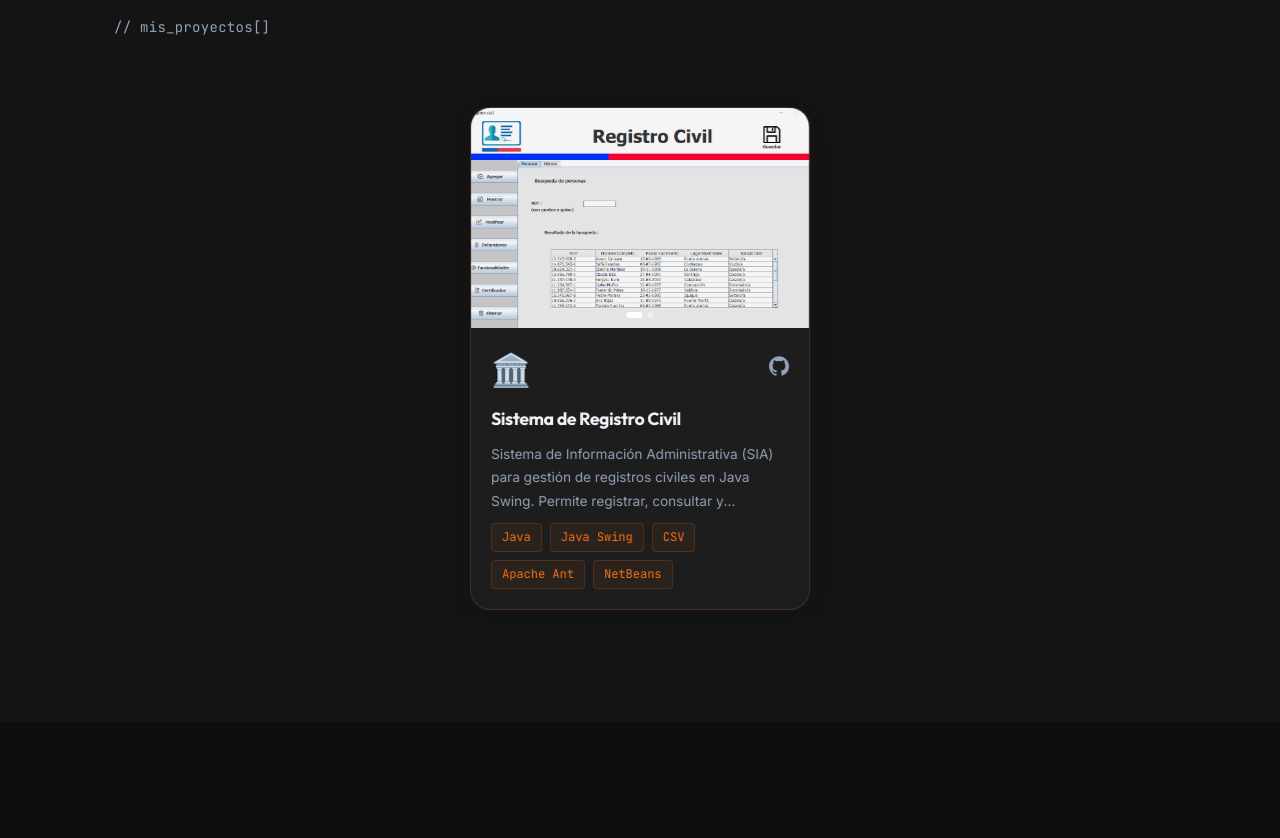
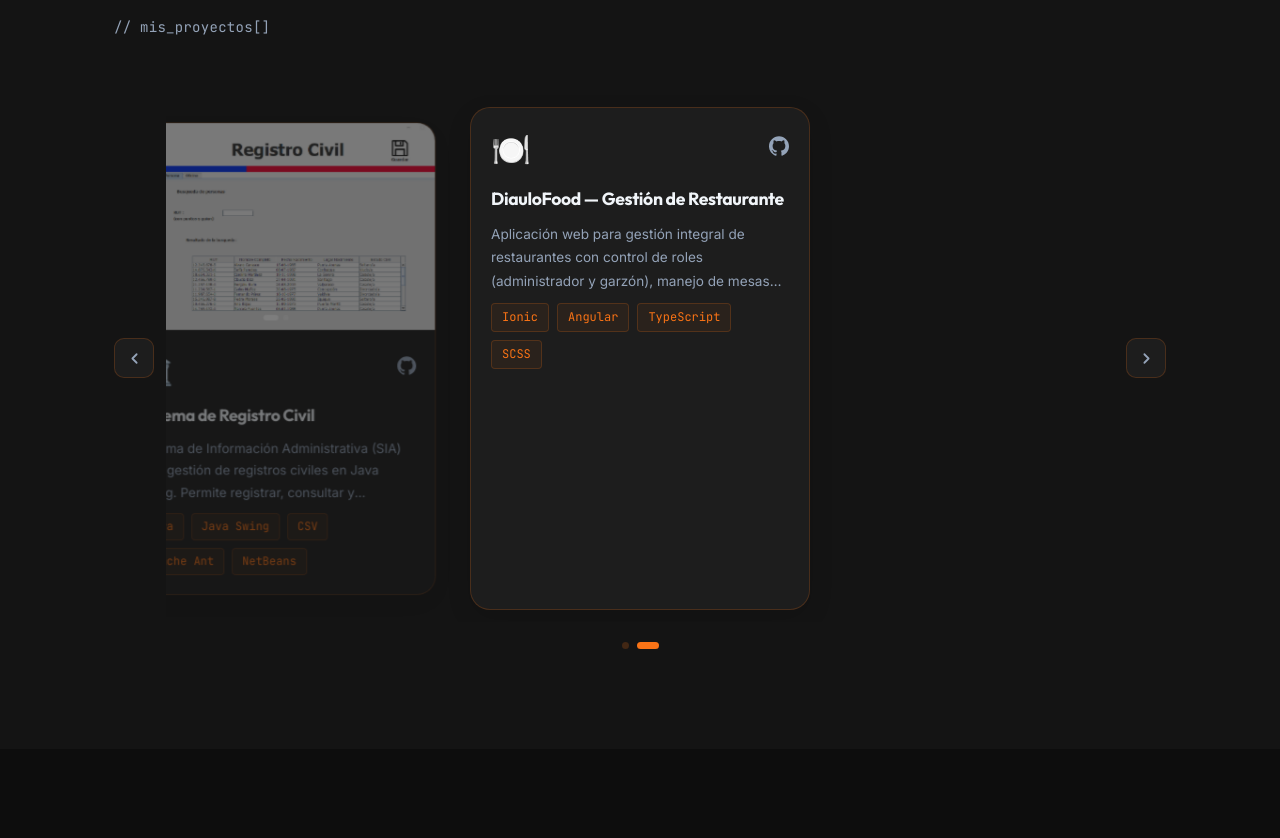
Before and after one commit to CristianSotoAlvarez/PortafolioCristian, a React (Vite) app: page / in a window 1280 px wide. Shown: the part 2958-3796 px from the top of the page. Built offline with nearby package versions, Linux system fonts and the light colour scheme.

Commit message:
Add DiauloFood restaurant management project to carousel

```diff
--- a/src/components/Projects.jsx
+++ b/src/components/Projects.jsx
@@ -19,6 +19,21 @@ const PROJECTS = [
       en: 'Administrative Information System (SIA) for civil registry management in Java Swing. Enables registering, querying and managing personal records with CSV-based data persistence.',
     },
     tags: ['Java', 'Java Swing', 'CSV', 'Apache Ant', 'NetBeans'],
+  },
+  {
+    icon: '🍽️',
+    github: 'https://github.com/AlvaroCG20/Proyecto-Web-DiauloFood',
+    demo: null,
+    images: [],
+    name: {
+      es: 'DiauloFood — Gestión de Restaurante',
+      en: 'DiauloFood — Restaurant Manager',
+    },
+    description: {
+      es: 'Aplicación web para gestión integral de restaurantes con control de roles (administrador y garzón), manejo de mesas en tiempo real, catálogo de productos con CRUD y seguimiento de pedidos por mesa.',
+      en: 'Web app for full restaurant management with role-based access (admin and waiter), real-time table status tracking, product catalog with CRUD and per-table order tracking.',
+    },
+    tags: ['Ionic', 'Angular', 'TypeScript', 'SCSS'],
   },
 ]
 
```
